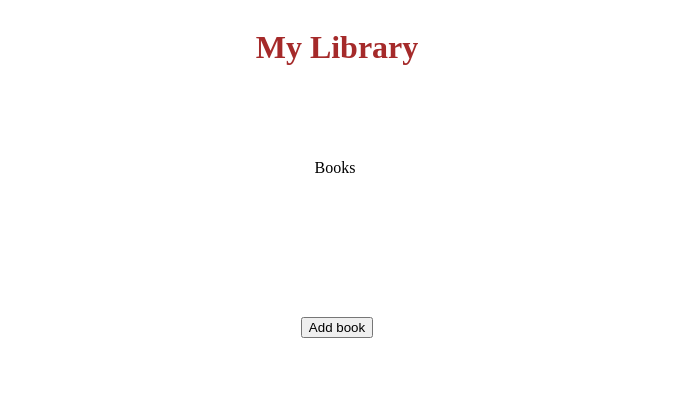
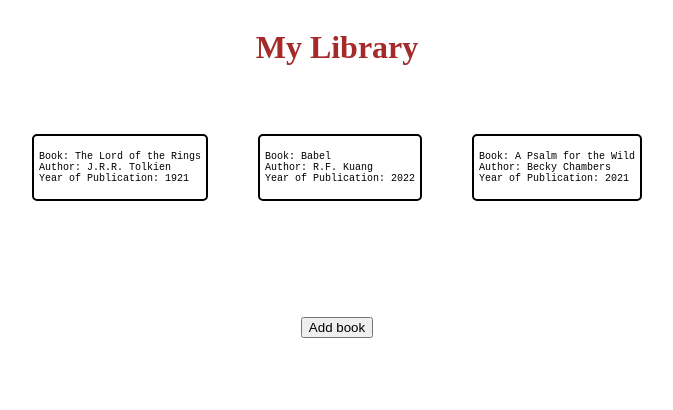
Before and after one commit to Samuel-Brum/odin-library, a plain HTML site: page index.html in a window 1280 px wide. Shown: the whole page, without its empty margins (303-976 px from the left). Drawn offline with Linux system fonts and the light colour scheme.

Commit message:
Implementa inserção de livros na DOM

```diff
--- a/index.html
+++ b/index.html
@@ -14,9 +14,7 @@
     <h1>My Library</h1>
   </div>
 
-  <div class="my-books">
-    <table>Books</table>
-  </div>
+  <div class="showcase" id="showcase"></div>
 
   <div class = add-books>
     <button onclick="showform()">Add book</button>
--- a/script.js
+++ b/script.js
@@ -12,24 +12,31 @@ function addBookToLibrary(newBook, library) {
   library.push(newBook);
 }
 
+function addCard(string, elementName) {
+  const card = document.createElement('div');
+  card.className = 'card';
+  card.innerHTML = `<pre>${string}</pre>`;
+  document.getElementById(elementName).appendChild(card);
+}
+
 function displayBooks(library) {
   for (book in library) {
     if (Object.prototype.hasOwnProperty.call(library, book)) {
-      const string = 'Livro: ' + library[book].title + '\n' +
-      'Autor: ' + library[book].author + '\n' +
-      'Ano de publicação: ' + library[book].year;
+      const bookInfo = 'Book: ' + library[book].title + '\n' +
+      'Author: ' + library[book].author + '\n' +
+      'Year of Publication: ' + library[book].year;
 
-      string.replace(/\t/g, ''); // removes indentation
-
-      console.log(string);
+      addCard(bookInfo, 'showcase');
     }
   }
 }
 
 const lotr = new Book('The Lord of the Rings', 'J.R.R. Tolkien', 1921);
 const babel = new Book('Babel', 'R.F. Kuang', 2022);
+const psalmFTW = new Book('A Psalm for the Wild', 'Becky Chambers', 2021);
 
 addBookToLibrary(lotr, myLibrary);
 addBookToLibrary(babel, myLibrary);
+addBookToLibrary(psalmFTW, myLibrary);
 
 displayBooks(myLibrary);
--- a/styles.css
+++ b/styles.css
@@ -4,8 +4,8 @@ h1 {
 
 body {
   display: grid;
-  grid-template-rows: [header-start] 1fr [header-end my-books-start]
-  2fr [my-books-end add-books-start] 2fr [add-books-end];
+  grid-template-rows: [header-start] 1fr [header-end display-start]
+  2fr [display-end add-books-start] 2fr [add-books-end];
   justify-content: center;
 }
 
@@ -14,3 +14,15 @@ body > div {
   justify-content: center;
   align-items: center;
 }
+
+.showcase {
+  gap: 50px;
+  font-size: 10px;
+  flex-wrap: wrap;
+}
+
+.card {
+  border: 2px solid black;
+  padding: 5px;
+  border-radius: 5px;
+}
```
